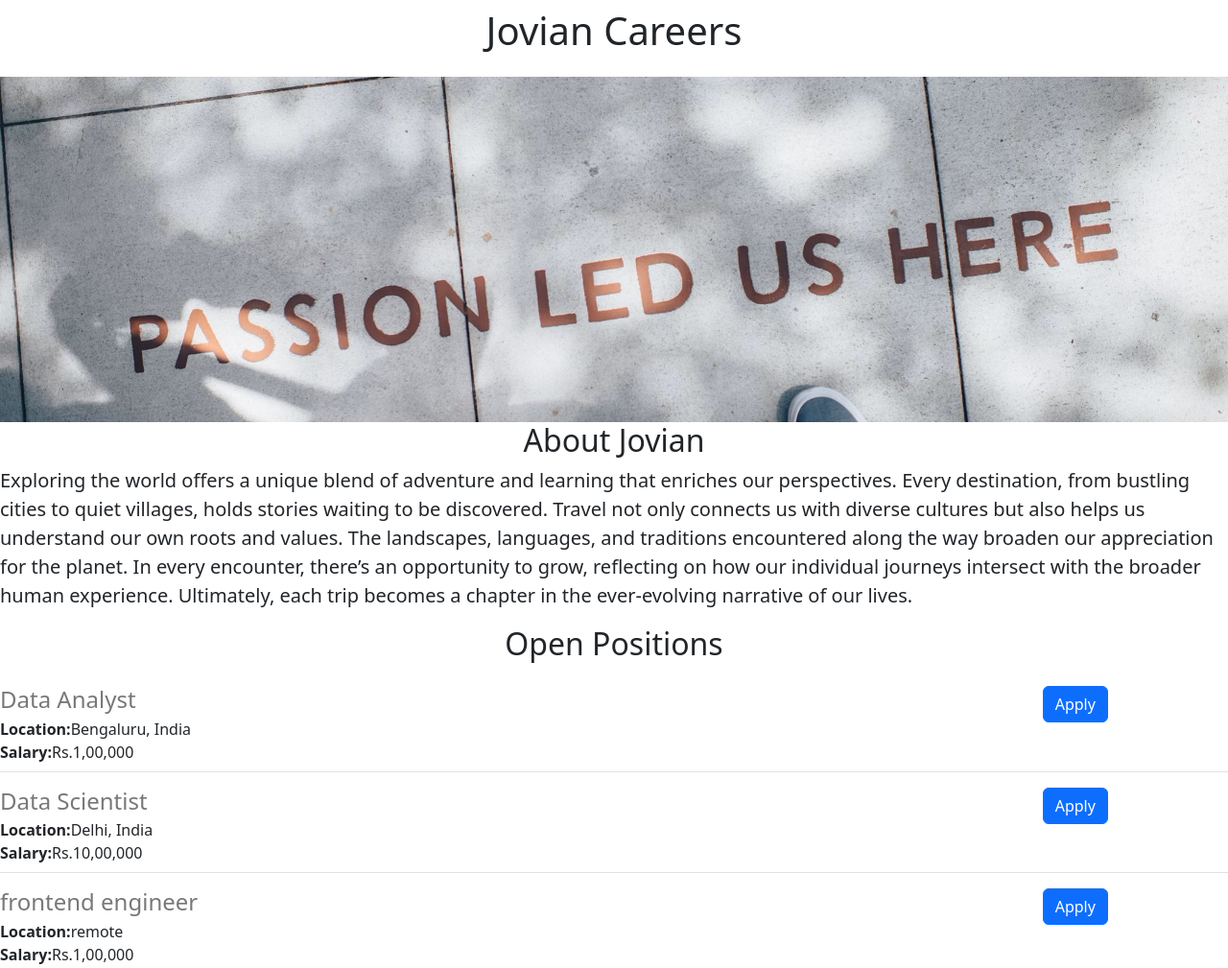
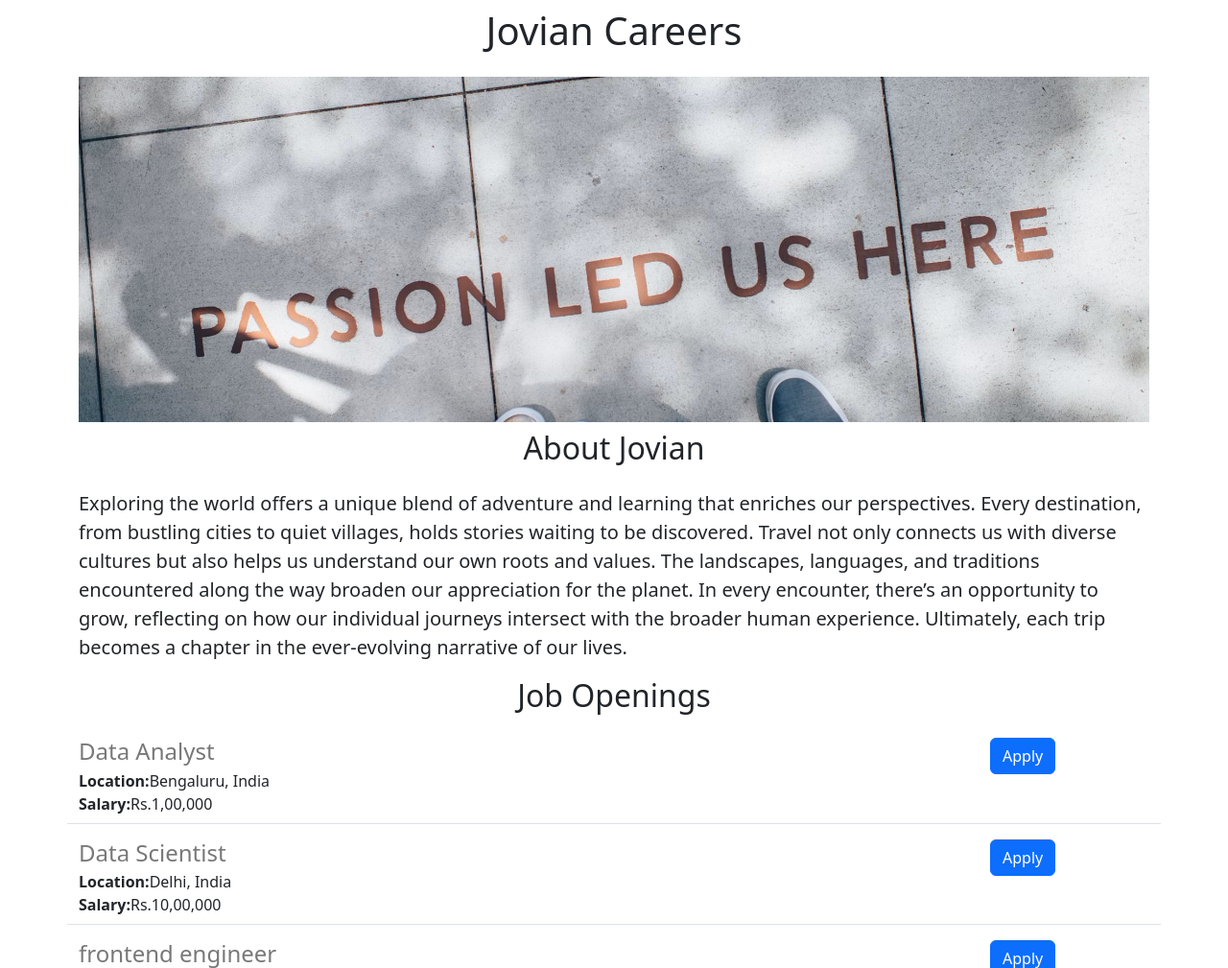
Before and after one commit to theyash920/jovian-careers-website, a Flask app: page / in a window 1280 px wide. Shown: the top 1009 px of the page at 96% size. Run offline with Flask 3, Linux system fonts and the light colour scheme.

Commit message:
made some changes

```diff
--- a/templates/home.html
+++ b/templates/home.html
@@ -4,6 +4,8 @@
     <meta charset="UTF-8">
     <meta name="viewport" content="width=device-width, initial-scale=1.0">
      <link href="https://cdn.jsdelivr.net/npm/bootstrap@5.3.3/dist/css/bootstrap.min.css" rel="stylesheet" integrity="sha384-QWTKZyjpPEjISv5WaRU9OFeRpok6YctnYmDr5pNlyT2bRjXh0JMhjY6hW+ALEwIH" crossorigin="anonymous">
+    <title>Jovian Careers</title>
+    <link rel="stylesheet" href="{{ url_for('static', filename='style.css') }}">
     <style>
         #banner{
             height:360px;
@@ -11,17 +13,16 @@
             object-fit:cover;
         }
     </style>
-    <title>Jovian Careers</title>
-    <link rel="stylesheet" href="{{ url_for('static', filename='style.css') }}">
+</head>
 
-</head>
 <body>
-    <div>
+    <div class = "container">
       <h1 class ="text-center mt-2 mb-4">{{company_name}}  Careers</h1>
     <img id = "banner" src="https://8f642d5e-6998-4741-aa62-58f5673b1722-00-2qsqzimip1tvc.pike.replit.dev/static/banner.jpg">
-    <h2 class = "text-center">About Jovian</h2>
-    <p class ="lead">Exploring the world offers a unique blend of adventure and learning that enriches our perspectives. Every destination, from bustling cities to quiet villages, holds stories waiting to be discovered. Travel not only connects us with diverse cultures but also helps us understand our own roots and values. The landscapes, languages, and traditions encountered along the way broaden our appreciation for the planet. In every encounter, there’s an opportunity to grow, reflecting on how our individual journeys intersect with the broader human experience. Ultimately, each trip becomes a chapter in the ever-evolving narrative of our lives.</p>
-    <h2 class ="text-center mt-2 mb-4">Open Positions</h2>
+    <h2 class = "text-center mt-2 mb-4">About Jovian</h2>
+    <p class ="lead">
+        Exploring the world offers a unique blend of adventure and learning that enriches our perspectives. Every destination, from bustling cities to quiet villages, holds stories waiting to be discovered. Travel not only connects us with diverse cultures but also helps us understand our own roots and values. The landscapes, languages, and traditions encountered along the way broaden our appreciation for the planet. In every encounter, there’s an opportunity to grow, reflecting on how our individual journeys intersect with the broader human experience. Ultimately, each trip becomes a chapter in the ever-evolving narrative of our lives.</p>
+    <h2 class ="text-center mt-2 mb-4">Job Openings</h2>
         <div>
         {% for job in jobs %}
            {% include 'jobitem.html'%}
```
